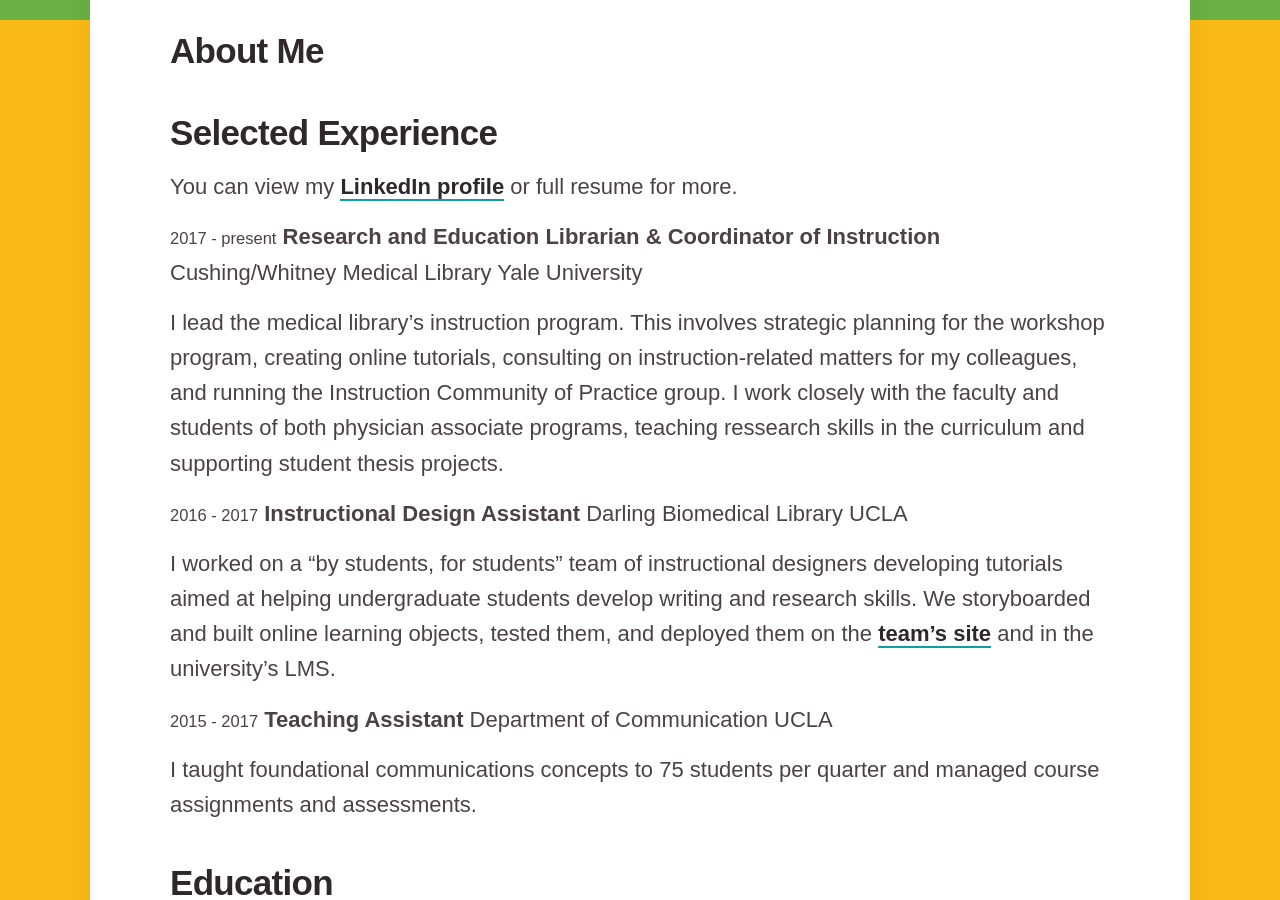
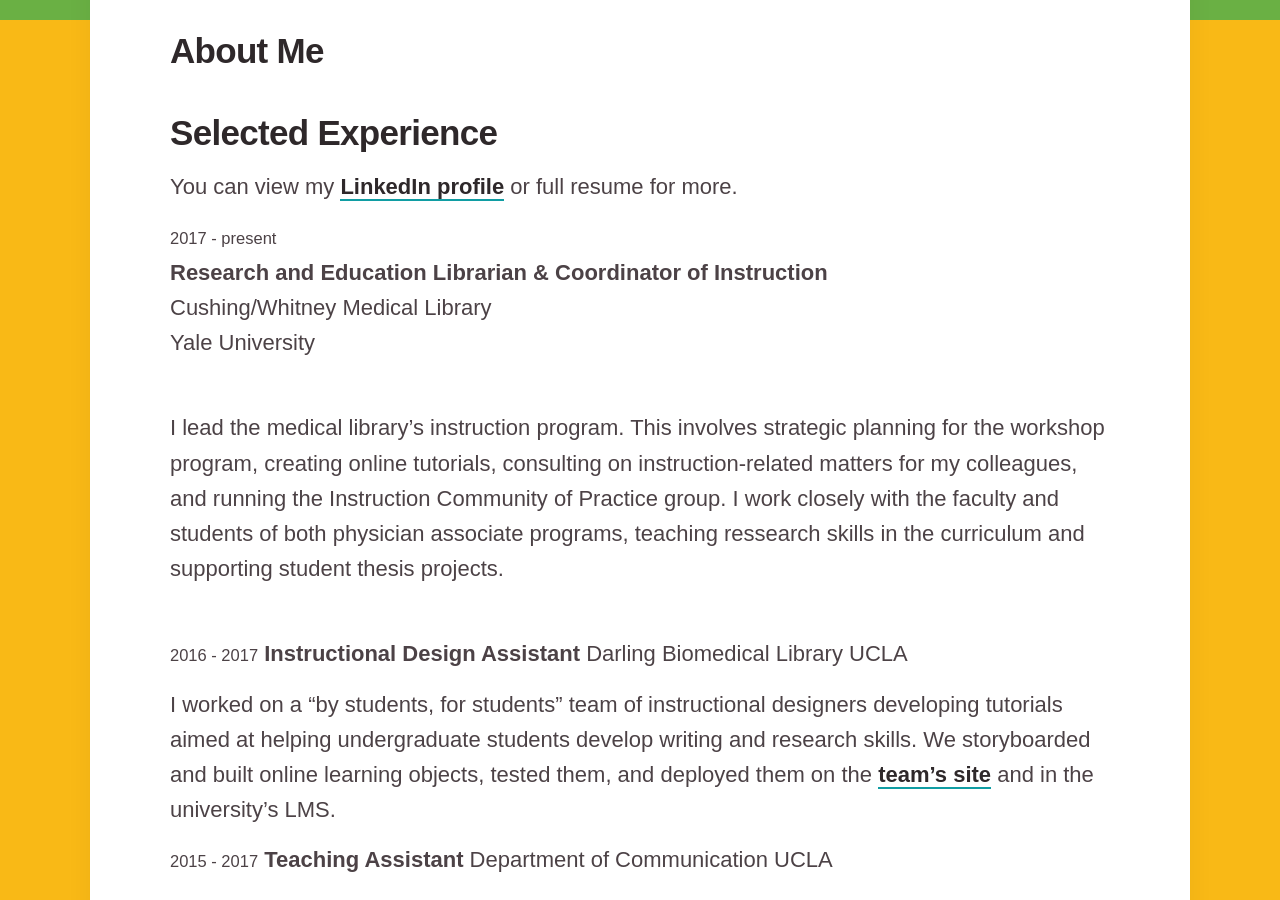
Before and after one commit to caitlinmeyer/2021, a Jekyll site: the page built from _pages/about.md, in a window 1280 px wide and 900 px high, scrolled down 572 px. Built offline with Jekyll 4.4.1, drawn with Linux system fonts in a browser that asks for light colours; nearby versions of some CDN libraries; some web fonts are replaced.

```diff
--- a/_pages/about.md
+++ b/_pages/about.md
@@ -10,12 +10,12 @@ featured_image: /images/demo/about.jpg
 ## Selected Experience
 You can view my [LinkedIn profile](https://www.linkedin.com/in/caitlinemeyer/) or full resume for more.
 
-<small>2017 - present</small>
-**Research and Education Librarian &amp; Coordinator of Instruction**
-Cushing/Whitney Medical Library
-Yale University
+<small>2017 - present</small> <BR>
+**Research and Education Librarian &amp; Coordinator of Instruction**<BR>
+Cushing/Whitney Medical Library<BR>
+Yale University<BR><BR>
 
-I lead the medical library's instruction program. This involves strategic planning for the workshop program, creating online tutorials, consulting on instruction-related matters for my colleagues, and running the Instruction Community of Practice group. I work closely with the faculty and students of both physician associate programs, teaching ressearch skills in the curriculum and supporting student thesis projects.
+I lead the medical library's instruction program. This involves strategic planning for the workshop program, creating online tutorials, consulting on instruction-related matters for my colleagues, and running the Instruction Community of Practice group. I work closely with the faculty and students of both physician associate programs, teaching ressearch skills in the curriculum and supporting student thesis projects. <BR><BR>
 
 <small>2016 - 2017</small>
 **Instructional Design Assistant**
```
